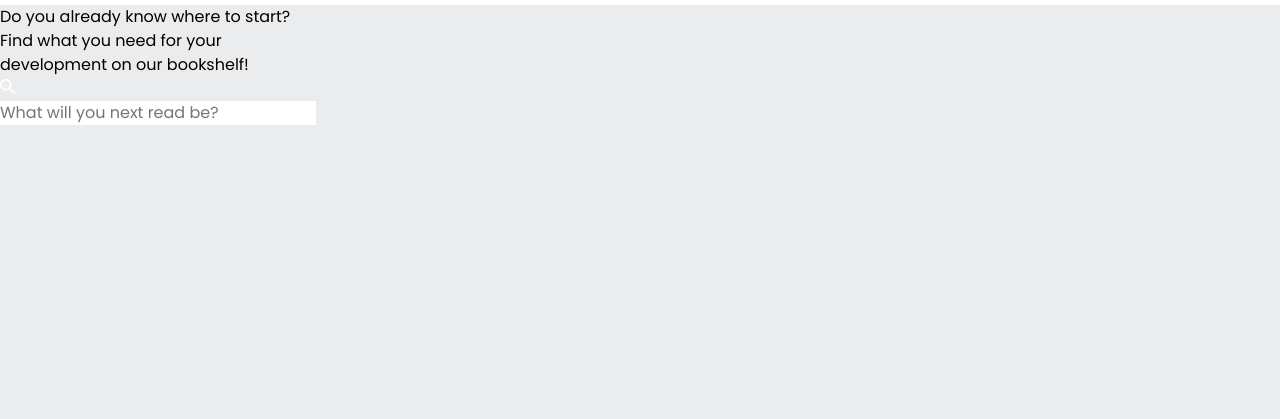
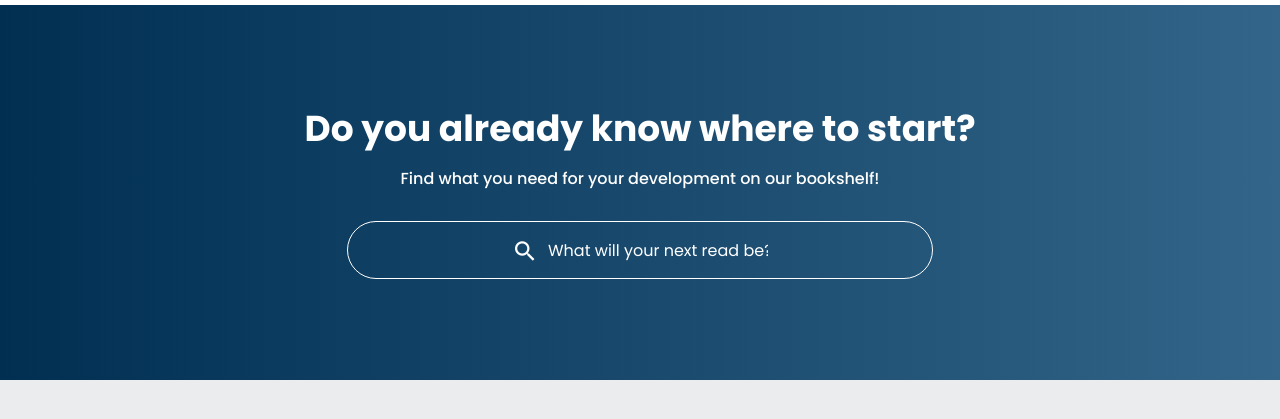
Before and after one commit to jtg-inductions-fe/FE-Assignment-1-Anurag-Sharma-UID00768-2026, a website built with Vite: page index.html in a window 1280 px wide. Shown: the part 75-494 px from the top of the page. Built offline with nearby package versions, Linux system fonts and the light colour scheme; files whose address does not match are found by name; a web font is replaced by a local one.

Commit message:
[AS_A1_02]: Added heading tag

```diff
--- a/index.html
+++ b/index.html
@@ -1,7 +1,7 @@
 <!doctype html>
 <html lang="en">
     <head>
-        <title>Title</title>
+        <title>Alura Books</title>
         <meta charset="UTF-8" />
         <meta name="viewport" content="width=device-width, initial-scale=1.0" />
 
@@ -17,12 +17,15 @@
         <header class="header">
             <nav class="navbar">
                 <div class="navbar__left">
-                    <button class="navbar__menu">
+                    <button class="navbar__menu" aria-label="Toggle menu">
                         <i class="icon-hamburger"></i>
                     </button>
 
                     <a href="#" class="navbar__logo">
-                        <img src="/public//assets/images/Logo.webp" alt="" />
+                        <img
+                            src="/public/assets/images/Logo.webp"
+                            alt="Alura Books Logo"
+                        />
                         <div>
                             <span class="alura">Alura</span
                             ><span class="books">Books</span>
@@ -63,21 +66,25 @@
                 </div>
 
                 <div class="navbar__actions">
-                    <a href="#" class="navbar__action navbar__action-fav">
+                    <a
+                        href="#"
+                        class="navbar__action navbar__action-fav"
+                        aria-label="Favourites"
+                    >
                         <i class="icon-heart"></i>
                     </a>
 
                     <a href="#" class="navbar__action">
-                        <span class="icon-nav-right"
-                            ><i class="icon-bag"></i
-                        ></span>
+                        <span class="icon-nav-right">
+                            <i class="icon-bag"></i>
+                        </span>
                         <span>My Bag</span>
                     </a>
 
                     <a href="#" class="navbar__action">
-                        <span class="icon-nav-right"
-                            ><i class="icon-profile"></i
-                        ></span>
+                        <span class="icon-nav-right">
+                            <i class="icon-profile"></i>
+                        </span>
                         <span>My Profile</span>
                     </a>
                 </div>
@@ -85,22 +92,23 @@
                 <div class="mobile__menu">
                     <ul class="mobile__menu__links">
                         <li class="mobile__nav__link mobile__nav__link--active">
-                            categories
+                            Categories
                         </li>
-                        <li class="mobile__nav__link">programming</li>
-                        <li class="mobile__nav__link">front-end</li>
-                        <li class="mobile__nav__link">infrastructure</li>
-                        <li class="mobile__nav__link">business</li>
-                        <li class="mobile__nav__link">Design &amp;UX</li>
+                        <li class="mobile__nav__link">Programming</li>
+                        <li class="mobile__nav__link">Front-End</li>
+                        <li class="mobile__nav__link">Infrastructure</li>
+                        <li class="mobile__nav__link">Business</li>
+                        <li class="mobile__nav__link">Design &amp; UX</li>
                     </ul>
                 </div>
             </nav>
         </header>
+
         <section class="hero">
             <div class="hero__text">
-                <p class="hero__top__heading">
+                <h2 class="hero__top__heading">
                     Do you already know where to start?
-                </p>
+                </h2>
                 <div class="hero__top__text">
                     <p class="text">Find what you need for your</p>
                     <p class="text">development on our bookshelf!</p>
@@ -114,7 +122,7 @@
                     <input
                         type="text"
                         class="hero__search__input"
-                        placeholder="What will you next read be?"
+                        placeholder="What will your next read be?"
                     />
                 </div>
             </div>
--- a/src/styles/layout/_search.scss
+++ b/src/styles/layout/_search.scss
@@ -9,87 +9,86 @@
     gap: get_rem(30);
     background: $palette-dark-blue;
     color: $palette-white;
+
+    &__text {
+        @include flex-column;
+        gap: get_rem(15);
+        text-align: center;
     }
 
-.hero__text {
-    @include flex-column;
-    gap: get_rem(10);
-    text-align: center;
-    @include flex-column;
-    gap: get_rem(15);
-}
-
-.hero__top__heading {
+    &__top__heading {
         font-size: $fs-md;
         font-weight: $fw-bold;
     }
+
+    &__top__text {
+        @include flex-column;
+        gap: get_rem(2);
 
         .text {
             font-size: $fs-sm;
             font-weight: $fw-medium;
         }
-
-.hero__top__text {
-    @include flex-column;
-    gap: get_rem(2);
     }
 
-.hero__search {
+    &__search {
         @include flex-center;
         width: 100%;
+        max-width: get_rem(586);
         padding: get_rem(8) get_rem(34);
+        border: get_rem(1) solid $palette-white;
         border-radius: get_rem(30);
-    border: get_rem(1) solid $palette-white;
         background: transparent;
-    max-width: get_rem(586);
+
+        &__wrapper {
+            @include flex-center;
+            gap: get_rem(10);
         }
-.hero__search__icon {
+
+        &__icon {
             margin-top: get_rem(8);
             padding: get_rem(3);
-}
 
             .icon-search {
                 font-size: get_rem(20);
             }
-.hero__search__wrapper {
-    @include flex-center;
-    gap: get_rem(10);
         }
-.hero__search__input::placeholder {
-    color: white;
-    opacity: 1;
+
+        &__input {
+            width: get_rem(220);
+            border: none;
+            outline: none;
+            background: transparent;
+            line-height: 1;
+
+            &::placeholder {
+                color: $palette-white;
                 font-size: $fs-xs;
                 font-weight: $fw-regular;
+                opacity: 1;
             }
-
-.hero__search__input {
-    width: get_rem(220);
-    outline: none;
-    border: none;
-    background: transparent;
-    line-height: 1;
+        }
     }
 
     @include tablet {
-    .hero {
         min-height: get_rem(375);
         padding: get_rem(84) get_rem(24);
-    }
+
         .hero__top__heading {
             font-size: $fs-3xl;
-        font-weight: $fw-bold;
         }
+
         .hero__top__text {
             flex-direction: row;
             gap: get_rem(4);
         }
+
         .hero__search__input::placeholder {
             font-size: $fs-sm;
         }
     }
 
     @include desktop {
-    .hero {
         min-height: get_rem(330);
         padding: get_rem(84) get_rem(360);
     }
--- a/src/styles/main.scss
+++ b/src/styles/main.scss
@@ -10,3 +10,4 @@
 
 @use 'vendors/icons';
 @use 'layout/navbar';
+@use 'layout/search';
```
Lines whose indentation alone changed are shown as unchanged.
